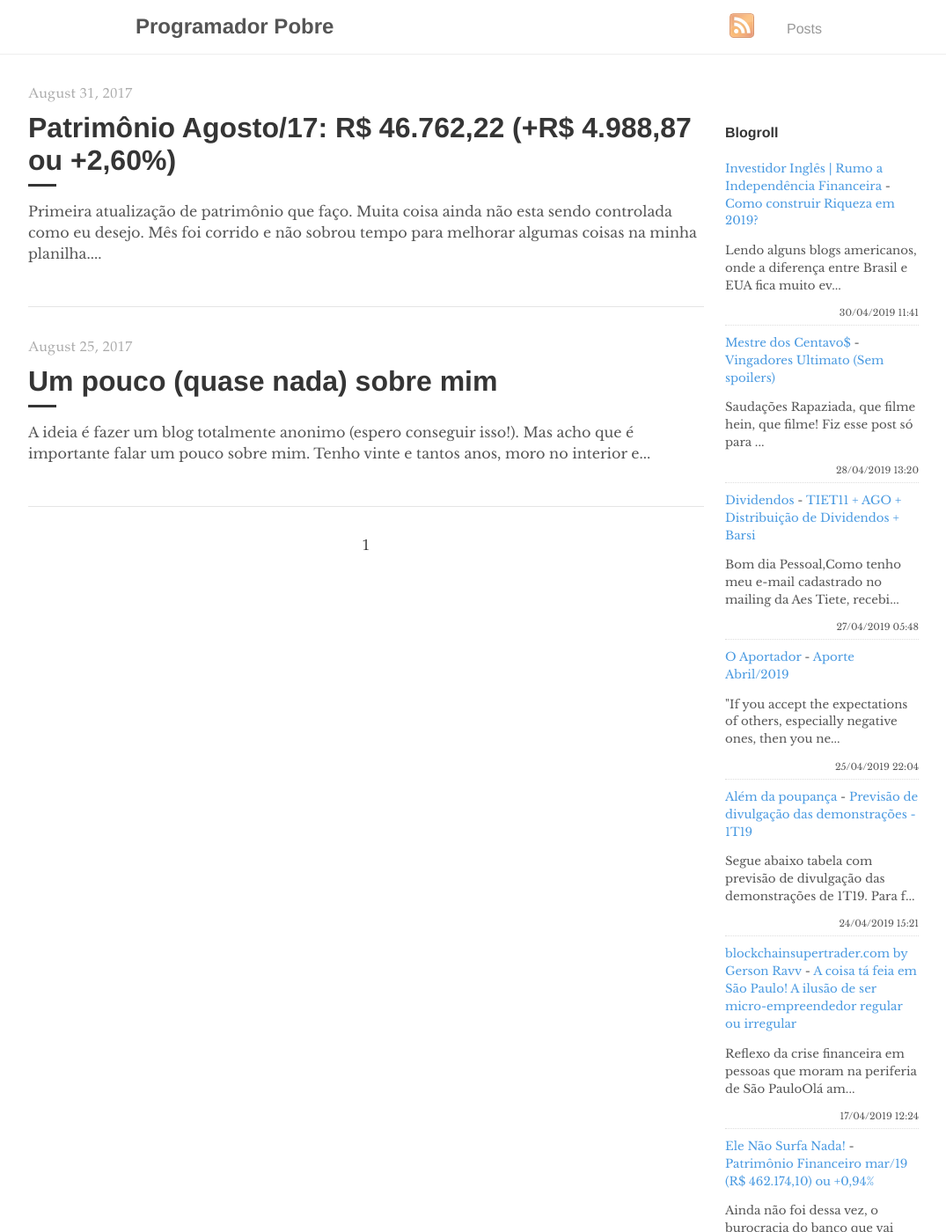
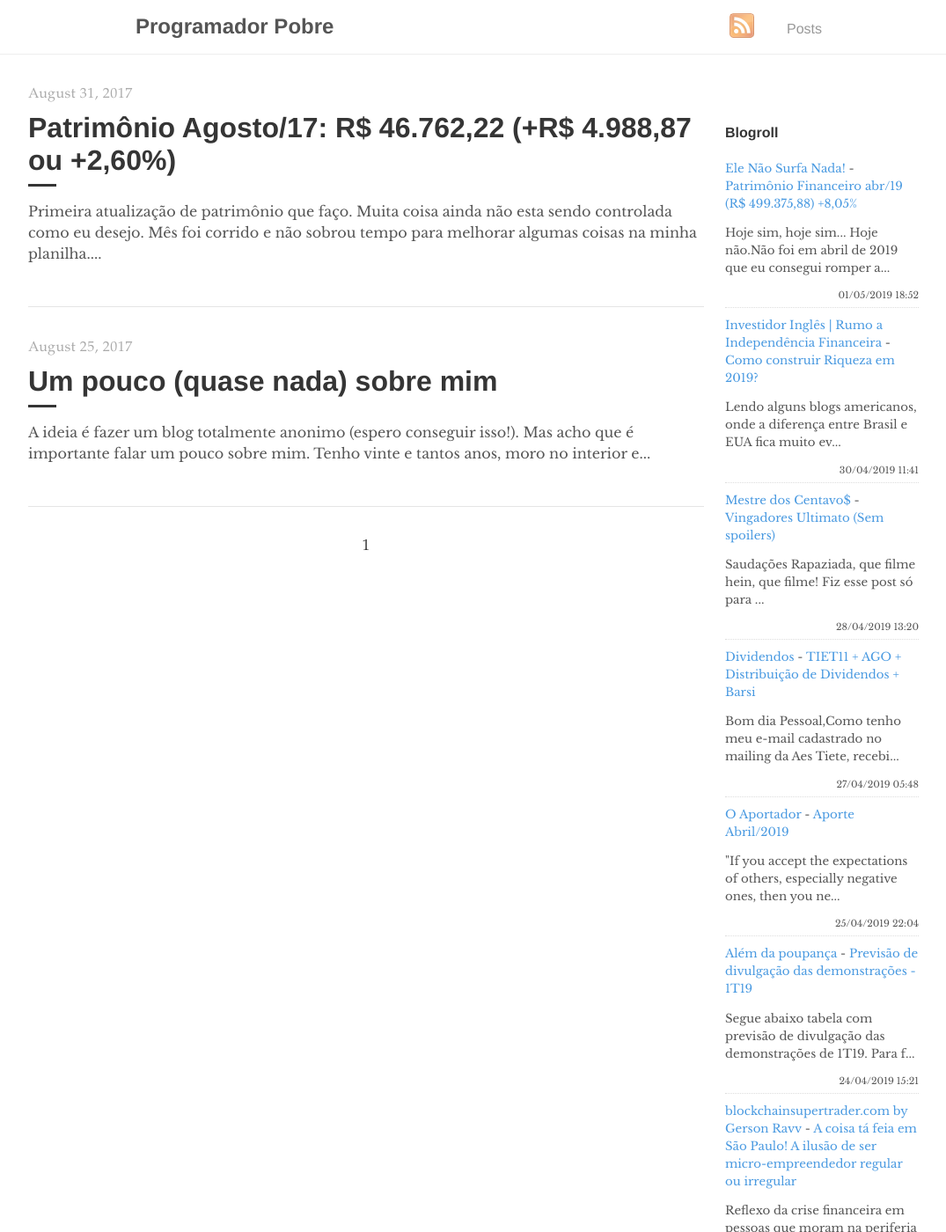
Before and after one commit to programadorpobre/programadorpobre.github.io, a Jekyll site: the page built from index.html, in a window 1280 px wide and 1400 px high. Shown: the whole window at 88% size, without its empty margins (96-1171 px from the left). Built offline with Jekyll 4.4.1, drawn with Linux system fonts in a browser that asks for light colours; the list of posts is cut into pages by our own code; comment, search, counter and statistics services are not loaded; some of the changed text lies outside the part shown.

Commit message:
[ci skip] travis #634

```diff
--- a/_includes/feed-entries.html
+++ b/_includes/feed-entries.html
@@ -1,3 +1,8 @@
+<div class="feed-entry">
+    <a class="feed-entry-site-name" href="https://elenaosurfanada.blogspot.com/">Ele Não Surfa Nada!</a> - <a class="feed-entry-title" href="https://elenaosurfanada.blogspot.com/2019/05/patrimonio-financeiro-abr19-r-49937588.html">Patrimônio Financeiro abr/19 (R$ 499.375,88) +8,05%</a>
+    <p class="feed-entry-summary">Hoje sim, hoje sim... Hoje não.Não foi em abril de 2019 que eu consegui romper a...</p>
+    <time datetime="2019-05-01T18:52:00.000-03:00">01/05/2019 18:52</time>
+</div>
 <div class="feed-entry">
     <a class="feed-entry-site-name" href="https://www.investidoringles.com/">Investidor Inglês | Rumo a Independência Financeira</a> - <a class="feed-entry-title" href="https://www.investidoringles.com/2019/04/como-construir-riqueza-em-2019.html">Como construir Riqueza em 2019?</a>
     <p class="feed-entry-summary">Lendo alguns blogs americanos, onde a diferença entre Brasil e EUA fica muito ev...</p>
@@ -29,11 +34,6 @@
     <time datetime="2019-04-17T12:24:00.002-03:00">17/04/2019 12:24</time>
 </div>
 <div class="feed-entry">
-    <a class="feed-entry-site-name" href="https://elenaosurfanada.blogspot.com/">Ele Não Surfa Nada!</a> - <a class="feed-entry-title" href="https://elenaosurfanada.blogspot.com/2019/04/patrimonio-financeiro-mar19-r-46217410.html">Patrimônio Financeiro mar/19 (R$ 462.174,10) ou +0,94%</a>
-    <p class="feed-entry-summary">Ainda não foi dessa vez, o burocracia do banco que vai liberar o pagamento da úl...</p>
-    <time datetime="2019-04-04T21:22:00.002-03:00">04/04/2019 21:22</time>
-</div>
-<div class="feed-entry">
     <a class="feed-entry-site-name" href="https://microinvestidornerd.blogspot.com/">Micro Investidor Nerd</a> - <a class="feed-entry-title" href="https://microinvestidornerd.blogspot.com/2019/02/pergunta-rapida-como-proceder-com-o.html">Pergunta rápida: Como proceder com o agrupamento de ABCP11 na planilha do ADP?</a>
     <p class="feed-entry-summary">SenhorXs, creio que assim como eu, muita gente aqui da blogosfera de finanças ut...</p>
     <time datetime="2019-02-08T10:31:00.001-08:00">08/02/2019 10:31</time>
```
